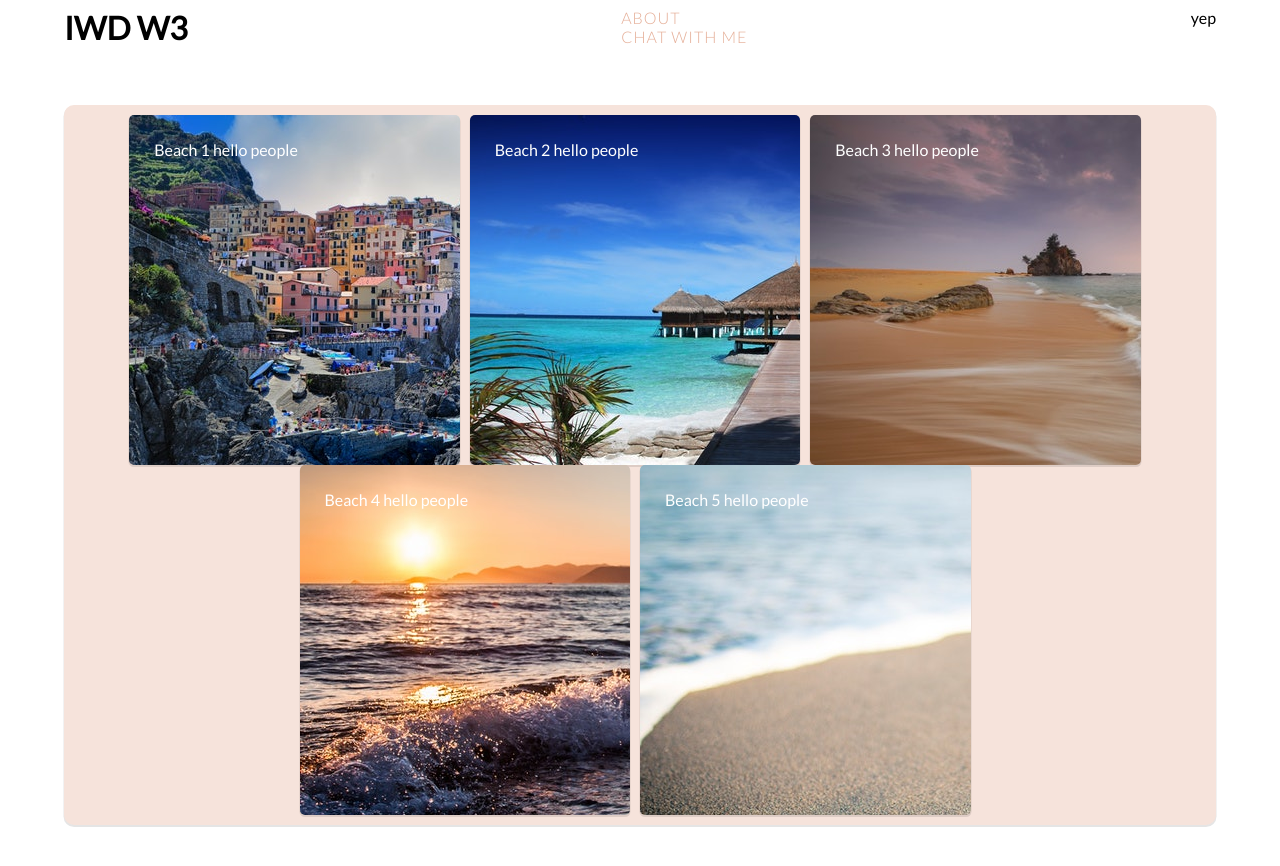
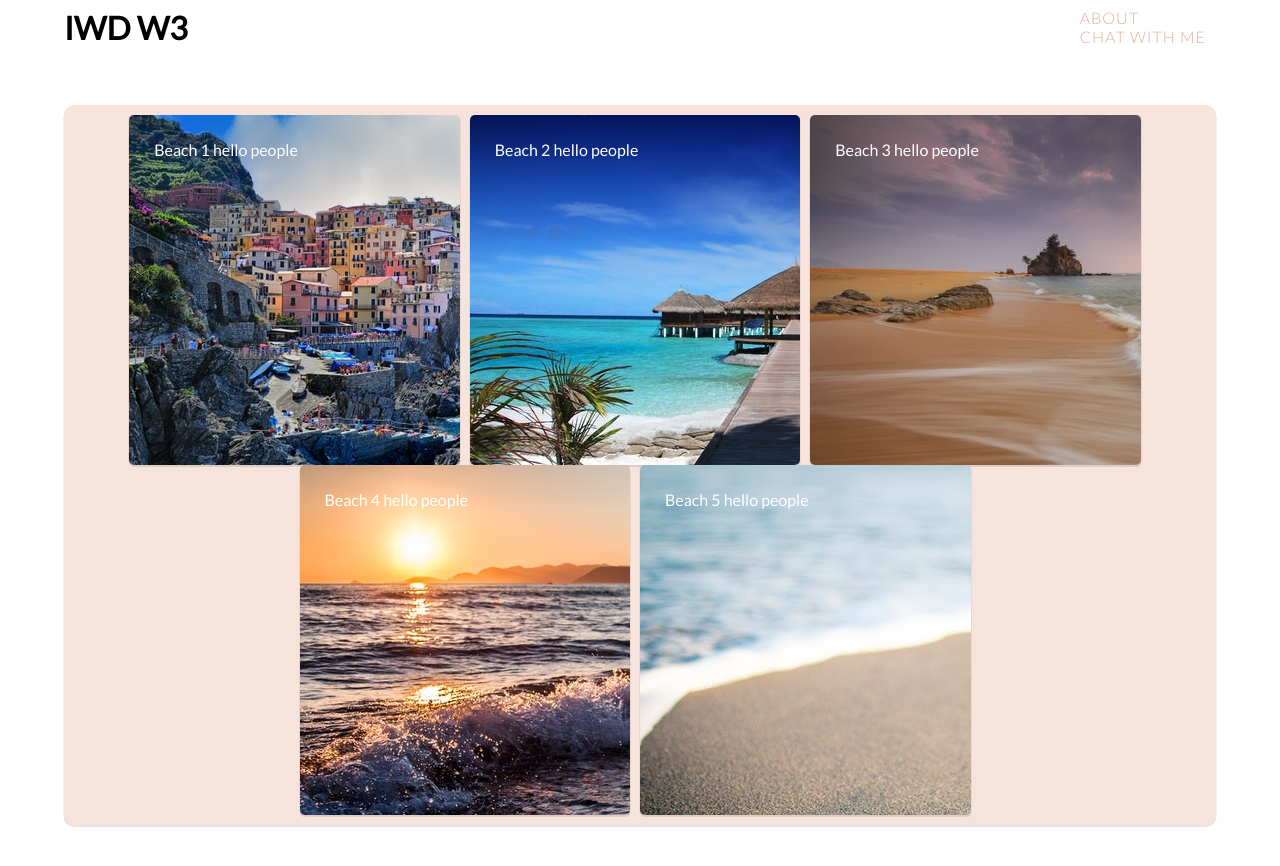
Before and after one commit to codingpixi/wk3-top-5, a plain HTML site: page index.html in a window 1280 px wide. Drawn offline with Linux system fonts and the light colour scheme.

Commit message:
got github set up and removed test code I added earlier

```diff
--- a/index.html
+++ b/index.html
@@ -17,7 +17,6 @@
             <li> <a href="#">About</a></li>
             <li> <a href="https://calendly.com/detrasheard" target="_blank">Chat with Me</a></li>
         </ul>
-        <p>yep</p>
     </header>
     <div class="gallery-container">
         <div class="top-5 box-1 img-gallery">Beach 1 hello people</div>
```
